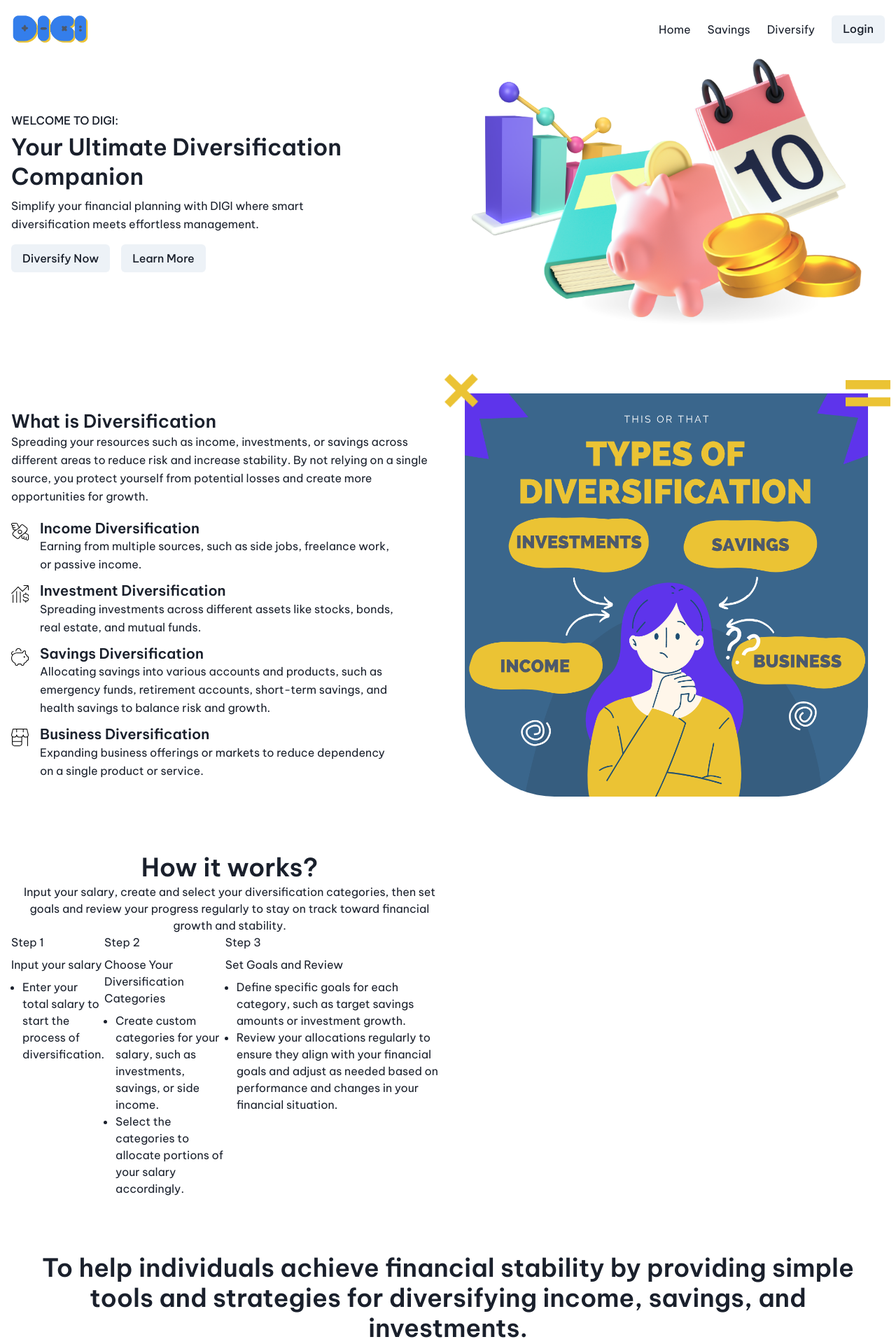
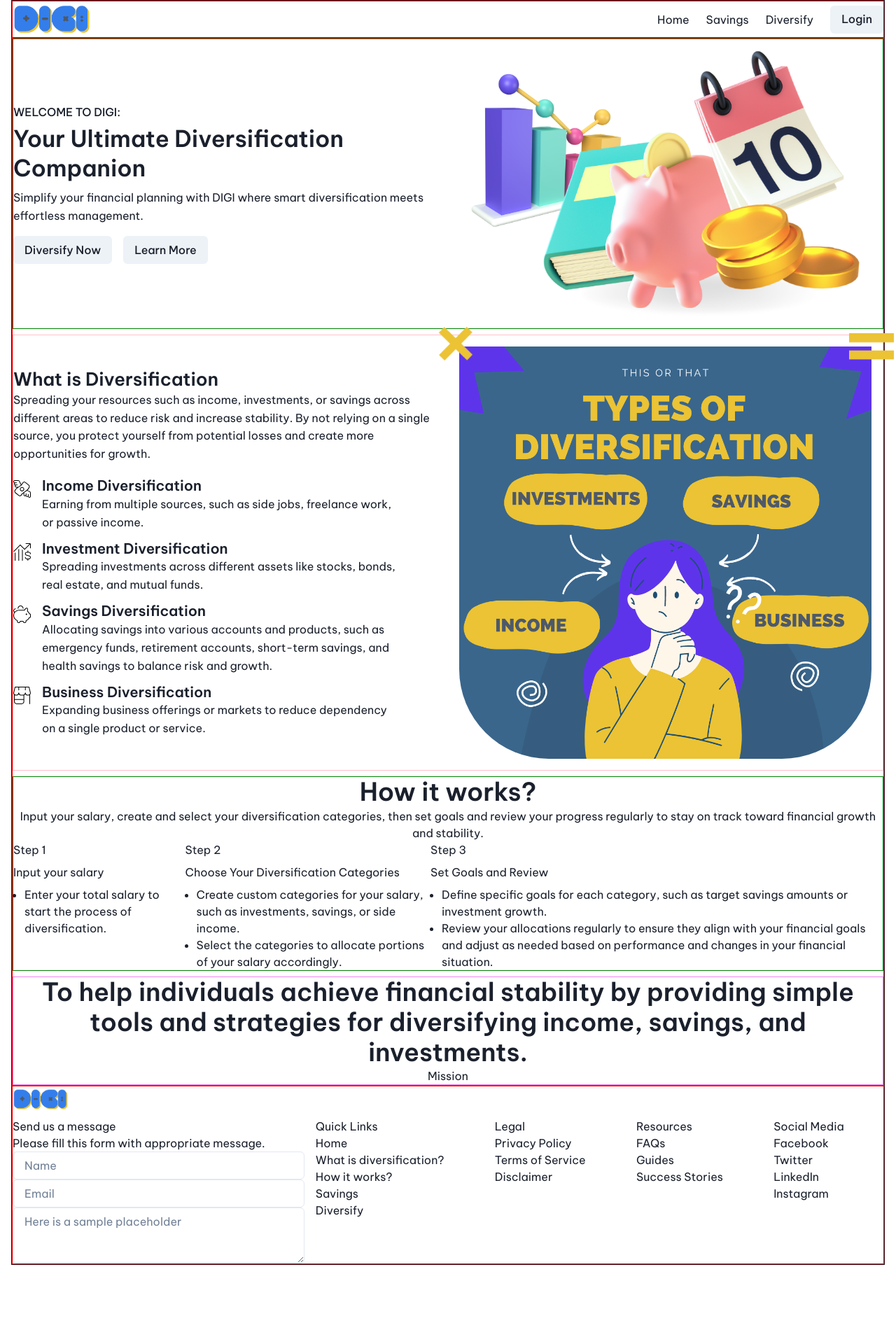
Before and after one commit to irefranscosme/digi, a Next.js app: page / in a window 1280 px wide. Shown: the top 1920 px of the page at 70% size. After the commit the page ends 1807 px from the top, so only its background shows below. Built offline with nearby package versions, Linux system fonts and the light colour scheme.

Commit message:
fix mobile view layout

```diff
--- a/app/layout.tsx
+++ b/app/layout.tsx
@@ -1,7 +1,8 @@
-import { Container } from '@chakra-ui/react';
+import { Container, Grid, GridItem } from '@chakra-ui/react';
 import Header from './sections/header';
 import { Providers } from './providers';
 import Head from 'next/head';
+import Footer from './sections/footer';
 
 export default function RootLayout({
     children,
@@ -20,13 +21,39 @@ export default function RootLayout({
             </Head>
             <body>
                 <Providers>
-                    <Container
-                        maxW="150ch"
-                        paddingBlock="4"
-                        position="relative"
-                    >
-                        <Header />
-                        {children}
+                    <Container maxWidth={['auto', 'auto', '140ch']}>
+                        <Grid
+                            templateAreas={`
+                            "header"
+                            "main"
+                            "footer"
+                        `}
+                            gridTemplateRows={'auto 1fr auto'}
+                            gridTemplateColumns={'1fr'}
+                            border={'1px solid'}
+                        >
+                            <GridItem
+                                area={'header'}
+                                my="auto"
+                                border={'1px solid red'}
+                            >
+                                <Header />
+                            </GridItem>
+                            <GridItem
+                                area={'main'}
+                                my="auto"
+                                border={'1px solid red'}
+                            >
+                                {children}
+                            </GridItem>
+                            <GridItem
+                                area={'footer'}
+                                my="auto"
+                                border={'1px solid red'}
+                            >
+                                <Footer />
+                            </GridItem>
+                        </Grid>
                     </Container>
                 </Providers>
             </body>
--- a/app/page.tsx
+++ b/app/page.tsx
@@ -1,9 +1,8 @@
-import { Flex } from '@chakra-ui/react';
+import { Stack } from '@chakra-ui/react';
 import Hero from './sections/hero';
 import What from './sections/what';
 import How from './sections/how';
 import Mission from './sections/mission';
-import Footer from './sections/footer';
 
 export const metadata = {
     title: 'Digi',
@@ -13,12 +12,11 @@ export const metadata = {
 
 export default function Home() {
     return (
-        <Flex flexDirection="column" gap={[0, 0, 20]}>
+        <Stack>
             <Hero />
             <What />
             <How />
             <Mission />
-            <Footer />
-        </Flex>
+        </Stack>
     );
 }
--- a/app/sections/footer.tsx
+++ b/app/sections/footer.tsx
@@ -2,6 +2,8 @@ import {
     Box,
     Flex,
     FormControl,
+    Grid,
+    GridItem,
     Image,
     Input,
     Stack,
@@ -12,42 +14,29 @@ import React from 'react';
 
 const Footer = () => {
     return (
-        <Stack
-            paddingBlock={['20', '20', '0']}
-            alignItems={['unset', 'unset', 'center']}
-        >
-            <Box width="5em">
+        <Stack paddingBlock={['20', '20', '0']}>
+            <Flex width="5em" mx={['auto', 'auto', 'unset']}>
                 <Image src="/assets/digi.png" alt="digi.png" />
-            </Box>
-            <Flex>
-                <Stack>
-                    <Text>Quick Links</Text>
-                    <Text>Home</Text>
-                    <Text>What is diversification?</Text>
-                    <Text>How it works?</Text>
-                    <Text>Savings</Text>
-                    <Text>Diversify</Text>
-                </Stack>
-                <Stack>
-                    <Text>Legal</Text>
-                    <Text>Privacy Policy</Text>
-                    <Text>Terms of Service</Text>
-                    <Text>Disclaimer</Text>
-                </Stack>
-                <Stack>
-                    <Text>Resources</Text>
-                    <Text>FAQs</Text>
-                    <Text>Guides</Text>
-                    <Text>Success Stories</Text>
-                </Stack>
-                <Stack>
-                    <Text>Social Media</Text>
-                    <Text>Facebook</Text>
-                    <Text>Twitter</Text>
-                    <Text>LinkedIn</Text>
-                    <Text>Instagram</Text>
-                </Stack>
-                <Stack>
+            </Flex>
+            <Grid
+                templateAreas={[
+                    `
+                        "send-message send-message"
+                        "quick-links resources"
+                        "legal social-media"
+                    `,
+                    `
+                        "send-message send-message"
+                        "quick-links resources"
+                        "legal social-media"
+                    `,
+                    `
+                        "send-message quick-links legal resources social-media"
+                    `,
+                ]}
+                gap={4}
+            >
+                <GridItem area={'send-message'}>
                     <Text>Send us a message</Text>
                     <Text>Please fill this form with appropriate message.</Text>
                     <form>
@@ -61,8 +50,35 @@ const Footer = () => {
                             <Textarea placeholder="Here is a sample placeholder" />
                         </FormControl>
                     </form>
-                </Stack>
-            </Flex>
+                </GridItem>
+                <GridItem area={'quick-links'}>
+                    <Text>Quick Links</Text>
+                    <Text>Home</Text>
+                    <Text>What is diversification?</Text>
+                    <Text>How it works?</Text>
+                    <Text>Savings</Text>
+                    <Text>Diversify</Text>
+                </GridItem>
+                <GridItem area={'legal'}>
+                    <Text>Legal</Text>
+                    <Text>Privacy Policy</Text>
+                    <Text>Terms of Service</Text>
+                    <Text>Disclaimer</Text>
+                </GridItem>
+                <GridItem area={'resources'}>
+                    <Text>Resources</Text>
+                    <Text>FAQs</Text>
+                    <Text>Guides</Text>
+                    <Text>Success Stories</Text>
+                </GridItem>
+                <GridItem area={'social-media'}>
+                    <Text>Social Media</Text>
+                    <Text>Facebook</Text>
+                    <Text>Twitter</Text>
+                    <Text>LinkedIn</Text>
+                    <Text>Instagram</Text>
+                </GridItem>
+            </Grid>
         </Stack>
     );
 };
--- a/app/sections/header.tsx
+++ b/app/sections/header.tsx
@@ -15,7 +15,7 @@ const Header = () => {
             <Box width="7em">
                 <Image src="/assets/digi.png" alt="digi.png" />
             </Box>
-            <Box>
+            <Box display={['none', 'none', 'block']}>
                 <UnorderedList
                     styleType="none"
                     flexDirection="row"
--- a/app/sections/hero.tsx
+++ b/app/sections/hero.tsx
@@ -22,6 +22,7 @@ const Hero = () => {
             ]}
             paddingBlock={['20', '20', '0']}
             alignItems={['unset', 'unset', 'center']}
+            border={'1px solid green'}
         >
             <GridItem>
                 <Flex flexDirection="column" flexBasis="50%" gap="4">
@@ -32,6 +33,7 @@ const Hero = () => {
                                 lineHeight="1.618"
                                 letterSpacing="-0.011"
                                 fontWeight="semibold"
+                                textAlign={['center', 'center', 'start']}
                             >
                                 Welcome to DIGI:
                             </Text>
@@ -39,32 +41,31 @@ const Hero = () => {
                                 lineHeight="1.272"
                                 letterSpacing="-0.014"
                                 fontSize="2.058em"
+                                textAlign={['center', 'center', 'start']}
                             >
                                 Your Ultimate Diversification Companion
                             </Heading>
                         </Flex>
                         <Text
-                            maxW="lg"
                             lineHeight="1.618"
                             letterSpacing="-0.011"
                             fontSize="1em"
+                            textAlign={['center', 'center', 'start']}
                         >
                             Simplify your financial planning with DIGI where
                             smart diversification meets effortless management.
                         </Text>
                     </Flex>
-                    <Flex gap="4">
+                    <Flex
+                        gap="4"
+                        justifyContent={['center', 'center', 'start']}
+                    >
                         <Button>Diversify Now</Button>
                         <Button>Learn More</Button>
                     </Flex>
                 </Flex>
             </GridItem>
-            <GridItem
-                zIndex="-20"
-                position={['absolute', 'absolute', 'unset']}
-                top={['0', '0', 'auto']}
-                opacity={['0.5', '0.5', '1']}
-            >
+            <GridItem>
                 <Box>
                     <Image
                         src="/assets/hero.png"
--- a/app/sections/how.tsx
+++ b/app/sections/how.tsx
@@ -1,8 +1,6 @@
 import {
     Box,
     Flex,
-    Grid,
-    GridItem,
     Heading,
     ListItem,
     Stack,
@@ -13,29 +11,21 @@ import React from 'react';
 
 const How = () => {
     return (
-        <Grid
+        <Flex
+            border={'1px solid green'}
             isolation="isolate"
             position="relative"
-            templateColumns={[
-                'repeat(1, 1fr)',
-                'repeat(1, 1fr)',
-                'repeat(2, 1fr)',
-            ]}
-            justifyContent="space-between"
-            alignContent="space-between"
-            paddingBlock={['20', '20', '0']}
-            alignItems={['unset', 'unset', 'center']}
+            flexDirection="column"
+            justifyContent={'center'}
         >
-            <GridItem>
-                <Flex isolation="isolate" flexDirection="column">
             <Flex justifyContent="center" alignItems="center">
                 <Box>
                     <Heading textAlign="center">How it works?</Heading>
                     <Text textAlign="center">
                         Input your salary, create and select your
-                                diversification categories, then set goals and
-                                review your progress regularly to stay on track
-                                toward financial growth and stability.
+                        diversification categories, then set goals and review
+                        your progress regularly to stay on track toward
+                        financial growth and stability.
                     </Text>
                 </Box>
             </Flex>
@@ -46,8 +36,8 @@ const How = () => {
                     <UnorderedList>
                         <ListItem>
                             <Text>
-                                        Enter your total salary to start the
-                                        process of diversification.
+                                Enter your total salary to start the process of
+                                diversification.
                             </Text>
                         </ListItem>
                     </UnorderedList>
@@ -58,15 +48,14 @@ const How = () => {
                     <UnorderedList>
                         <ListItem>
                             <Text>
-                                        Create custom categories for your
-                                        salary, such as investments, savings, or
-                                        side income.
+                                Create custom categories for your salary, such
+                                as investments, savings, or side income.
                             </Text>
                         </ListItem>
                         <ListItem>
                             <Text>
-                                        Select the categories to allocate
-                                        portions of your salary accordingly.
+                                Select the categories to allocate portions of
+                                your salary accordingly.
                             </Text>
                         </ListItem>
                     </UnorderedList>
@@ -77,17 +66,15 @@ const How = () => {
                     <UnorderedList>
                         <ListItem>
                             <Text>
-                                        Define specific goals for each category,
-                                        such as target savings amounts or
-                                        investment growth.
+                                Define specific goals for each category, such as
+                                target savings amounts or investment growth.
                             </Text>
                         </ListItem>
                         <ListItem>
                             <Text>
-                                        Review your allocations regularly to
-                                        ensure they align with your financial
-                                        goals and adjust as needed based on
-                                        performance and changes in your
+                                Review your allocations regularly to ensure they
+                                align with your financial goals and adjust as
+                                needed based on performance and changes in your
                                 financial situation.
                             </Text>
                         </ListItem>
@@ -95,8 +82,6 @@ const How = () => {
                 </Stack>
             </Flex>
         </Flex>
-            </GridItem>
-        </Grid>
     );
 };
 
--- a/app/sections/mission.tsx
+++ b/app/sections/mission.tsx
@@ -8,6 +8,7 @@ const Mission = () => {
             flexDirection="column"
             paddingBlock={['20', '20', '0']}
             alignItems={['unset', 'unset', 'center']}
+            border={'1px solid violet'}
         >
             <Flex justifyContent="center" alignItems="center">
                 <Box>
--- a/app/sections/what.tsx
+++ b/app/sections/what.tsx
@@ -24,6 +24,7 @@ const What = () => {
             alignContent="space-between"
             paddingBlock={['20', '20', '0']}
             alignItems={['unset', 'unset', 'center']}
+            border={'1px solid pink'}
         >
             <GridItem>
                 <Flex flexDirection="column" basis="50%" gap="4">
@@ -32,6 +33,7 @@ const What = () => {
                             lineHeight="1.272"
                             letterSpacing="-0.014"
                             fontSize="1.618em"
+                            textAlign={['center', 'center', 'start']}
                         >
                             What is Diversification
                         </Heading>
@@ -39,6 +41,7 @@ const What = () => {
                             maxW="2xl"
                             lineHeight="1.618"
                             letterSpacing="-0.011"
+                            textAlign={['center', 'center', 'start']}
                         >
                             Spreading your resources such as income,
                             investments, or savings across different areas to
@@ -48,7 +51,10 @@ const What = () => {
                             growth.
                         </Text>
                     </Box>
-                    <Flex flexGrow="1">
+                    <Flex
+                        flexGrow="1"
+                        justifyContent={['center', 'center', 'start']}
+                    >
                         <Stack>
                             <Flex gap="4" alignItems="start">
                                 <Image
@@ -176,33 +182,14 @@ const What = () => {
                     </Flex>
                 </Flex>
             </GridItem>
-            <GridItem
-                zIndex="-20"
-                position={['absolute', 'absolute', 'unset']}
-                bottom={['0', '0', 'auto']}
-                left={['0', '0', 'auto']}
-                right={['0', '0', 'auto']}
-                opacity={['0.2', '0.2', '1']}
-            >
+            <GridItem zIndex="-20">
                 <Flex
                     isolation="isolate"
                     position="relative"
-                    maxW="xl"
-                    mx="auto"
-                    justifyContent="center"
+                    justifyContent={['center']}
                     alignItems="center"
-                    _before={{
-                        content: '""',
-                        position: 'absolute',
-                        inset: '0',
-                        zIndex: '20',
-                        width: '100%',
-                        height: '100%',
-                        backgroundColor: 'gray.900',
-                        mixBlendMode: 'color-dodge',
-                        borderBottomRadius: '128px',
-                        opacity: [1, 1, 0],
-                    }}
+                    mt="2em"
+                    margin={'1em'}
                 >
                     <Image
                         src="/assets/types-of-diversification.png"
```
Lines whose indentation alone changed are shown as unchanged.
